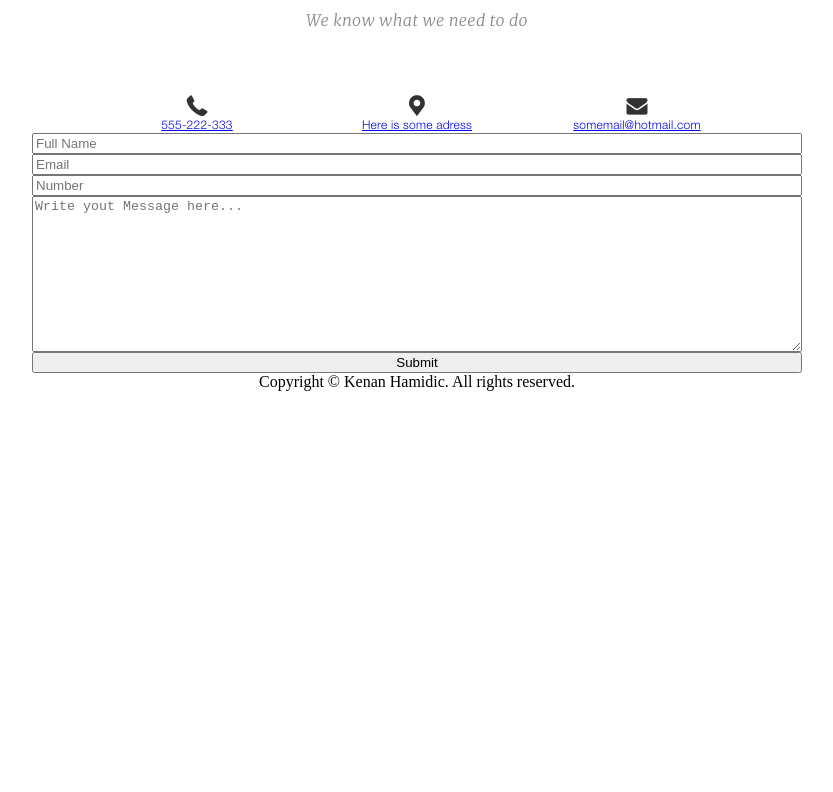
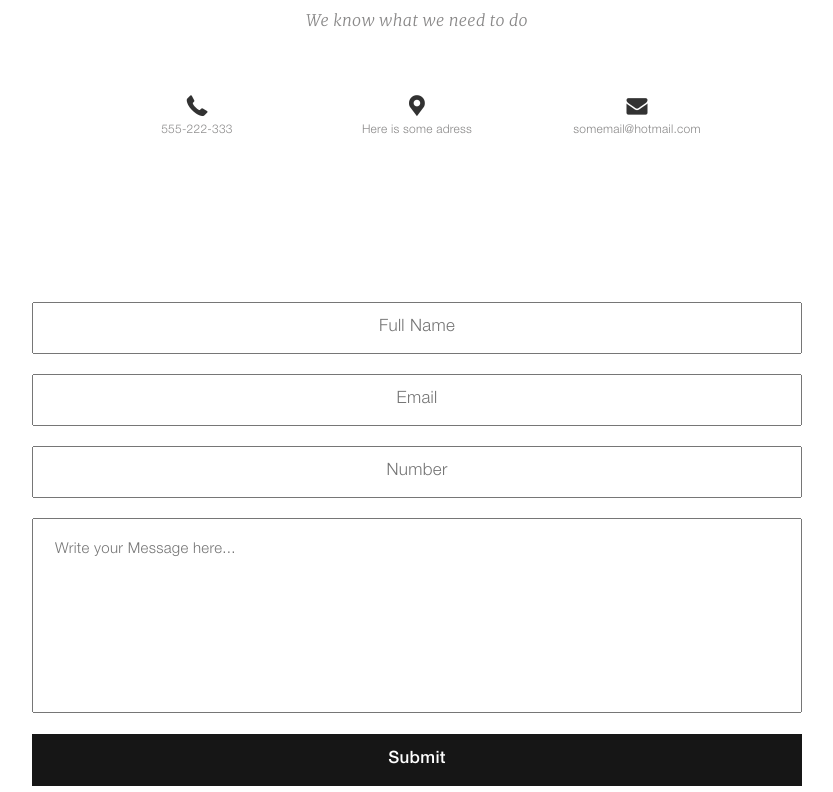
Before and after one commit to warsm1th/wp-pr-1, a plain HTML site: page index.html in a window 1280 px wide. Shown: the part 3508-4300 px from the top of the page, without its empty margins (223-1056 px from the left). Before the commit the page ends 3899 px from the top, so only its background shows below. Drawn offline with Linux system fonts and the light colour scheme.

Commit message:
13.02-23.18

```diff
--- a/css/styles.css
+++ b/css/styles.css
@@ -296,18 +296,10 @@ body {
 
 /* Форма */
 
-.contact {
-
-}
-
 .contact .block__head .block__title {
     padding-top: 95px;
 }
 
-.block__text {
-}
-.contact__inner {
-}
 .contact__icon-box {
     display: flex;
     max-width: 570px;
@@ -315,6 +307,7 @@ body {
     padding-top: 64px;
     margin: 0 auto;
 }
+
 .contact__item {
     text-align: center;
     width: 130px;
@@ -325,37 +318,89 @@ body {
     font-size: 21px;
 }
 
-.icon-phone {
+.contact__text {
+    margin-bottom: 12px;
 }
-.contact__text {
+
+.contact__text a {
     font-family: "HelveticaNeueLTProLt", sans-serif;
     font-size: 12px;
     font-weight: 400;
     letter-spacing: 0.02em;
+    text-decoration: none;
     color: #898888;
+    transition: 0.3s;
 }
-.icon-location {
+
+.contact__text a:hover {
+    color: #323232;
+    text-decoration: underline;
+
 }
-.icon-mail-alt {
-}
+
 .contact__form {
+    padding-top: 153px;
     display: flex;
     flex-direction: column;
     max-width: 770px;
     margin: 0 auto;
 }
-.contact__name {
+
+.contact__form input {
+    padding: 20px;
+    height: 52px;
+    margin-bottom: 20px;
+    text-align: center;
+    font-family: "HelveticaNeueLTProLt", sans-serif;
+    font-size: 17px;
+    font-weight: 400;
+    letter-spacing: 0.02em;
+    color: #878888;
 }
-.contact__email {
+
+input::-webkit-outer-spin-button,
+input::-webkit-inner-spin-button {
+    -webkit-appearance: none;
 }
-.contact__number {
+
+input[type="number"] {
+    -moz-appearance: textfield;
 }
+
 .contact__textarea {
+    padding: 22px;
+    margin-bottom: 21px;
+    height: 195px;
+    resize: none;
+    font-family: "HelveticaNeueLTProLt", sans-serif;
+    font-size: 15px;
+    font-weight: 400;
+    letter-spacing: 0.02em;
+    color: #898888;
 }
-.contact__button {
+
+.contact__form .contact__button {
+    cursor: pointer;
+    padding: 0;
+    border: none;
+    outline: none;
+    background-color: #161616;
+    text-align: center;
+    font-family: "HelveticaNeueLTProMd", sans-serif;
+    font-size: 17px;
+    font-weight: 400;
+    letter-spacing: 0.02em;
+    color: #fefefe;
 }
 .footer {
+    padding-top: 154px;
+    margin-bottom: 29px;
 }
 .footer__text {
     text-align: center;
+    font-family: "HelveticaNeueLTProLt", sans-serif;
+    font-size: 14px;
+    font-weight: 400;
+    letter-spacing: 0.02em;
+    color: #3b3b3b;
 }
--- a/index.html
+++ b/index.html
@@ -136,9 +136,9 @@
                 <form action="" class="contact__form">
                     <input class="contact__name" type="text" placeholder="Full Name">
                     <input class="contact__email" type="email" placeholder="Email">
-                    <input class="contact__number" type="tel" placeholder="Number">
-                    <textarea class="contact__textarea" name="" id="" cols="30" rows="10" placeholder="Write yout Message here..."></textarea>
-                    <button class="contact__button">Submit</button>
+                    <input class="contact__number" type="number" placeholder="Number">
+                    <textarea class="contact__textarea" name="" id="" cols="30" rows="10" placeholder="Write your Message here..."></textarea>
+                    <input type="submit" class="contact__button" value="Submit"></input>
                 </form>
             </div>
         </div>
```
